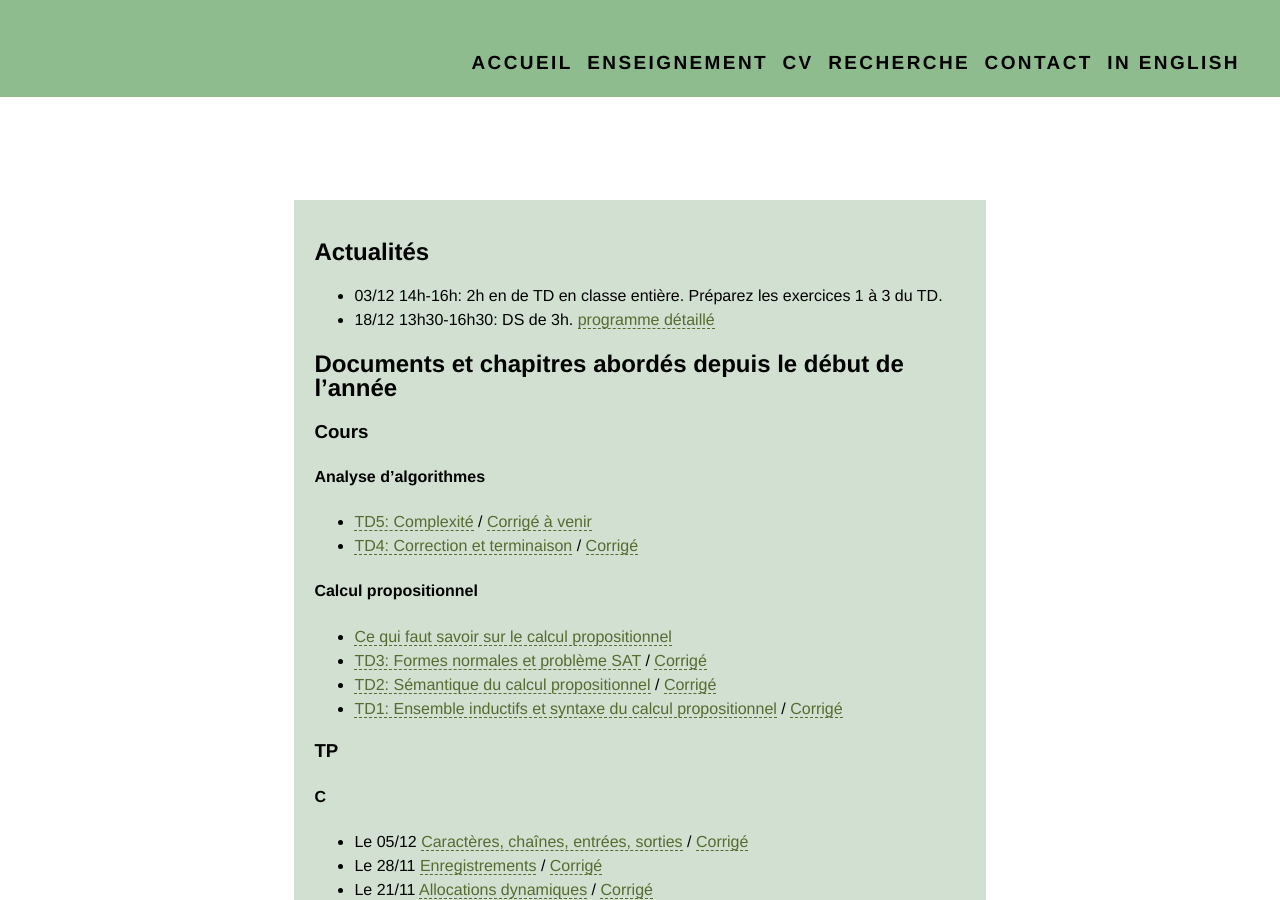
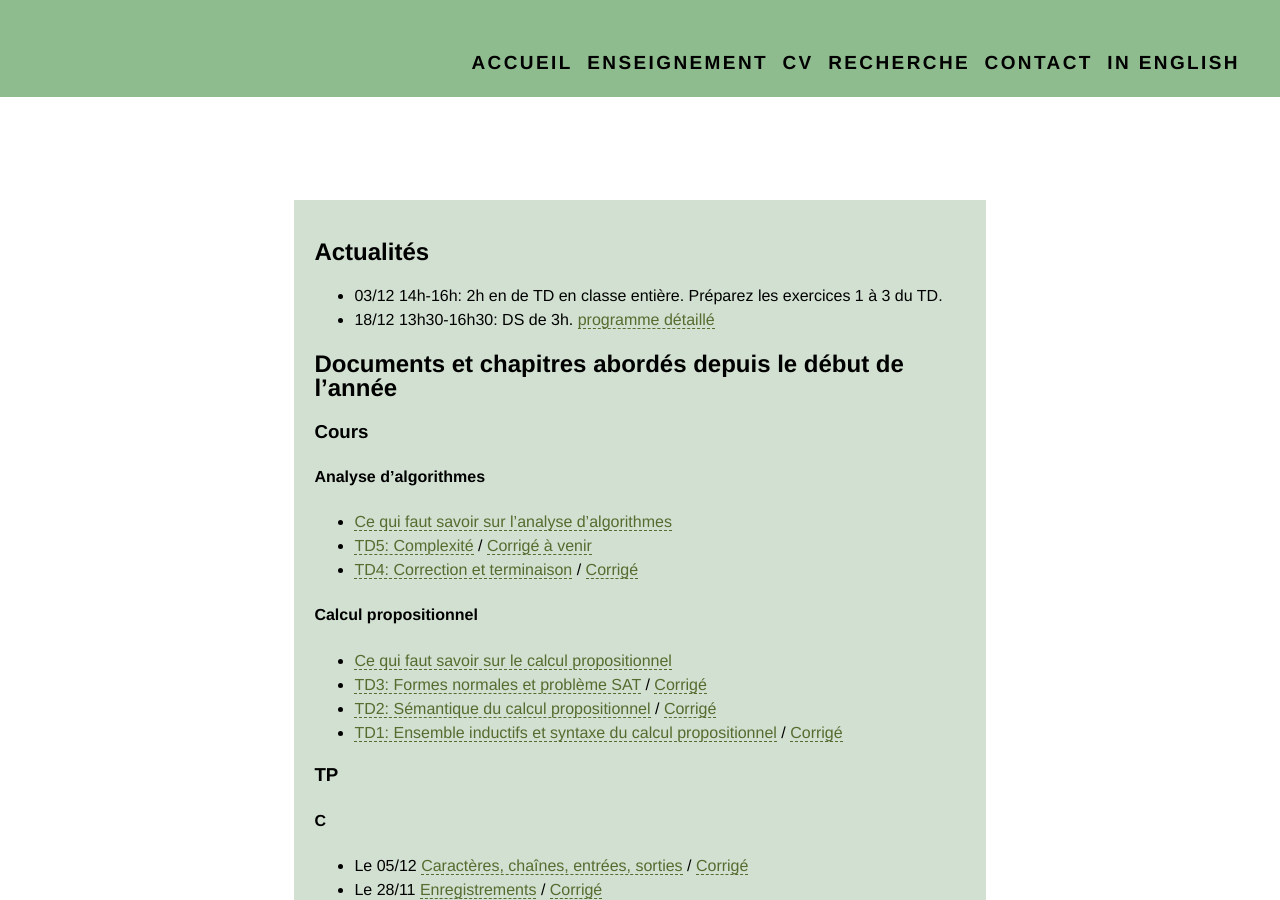
Before and after one commit to VladislavTempez/Vladislavtempez.github.io, a Jekyll site: the page built from pages/mp2i.md, in a window 1280 px wide and 900 px high. Built offline with Jekyll 4.4.1, drawn with Linux system fonts in a browser that asks for light colours.

Commit message:
attendus analyse algo

```diff
--- a/pages/mp2i.md
+++ b/pages/mp2i.md
@@ -13,6 +13,7 @@ description: Vladislav Tempez - Enseignement - MP2I - Informatique
 ### Cours
 
 #### Analyse d'algorithmes
+- [Ce qui faut savoir sur l'analyse d'algorithmes](https://nc-lycees.netocentre.fr/s/YNpWjQD32sCZMzB)
 - [TD5: Complexité](https://nc-lycees.netocentre.fr/s/dc7mR3xgF5tGLXS) / [Corrigé à venir]()
 - [TD4: Correction et terminaison](https://nc-lycees.netocentre.fr/s/MnxxTMawzAodcZe) / [Corrigé](https://nc-lycees.netocentre.fr/s/TDfHc2smCSkHbks)
 
```
